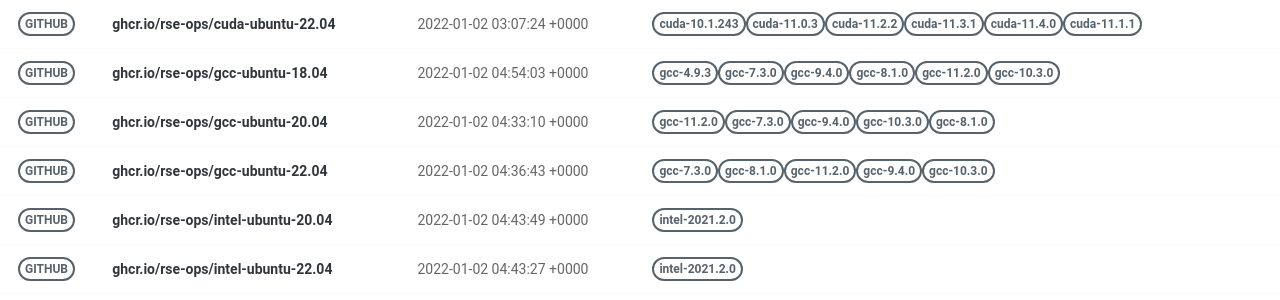
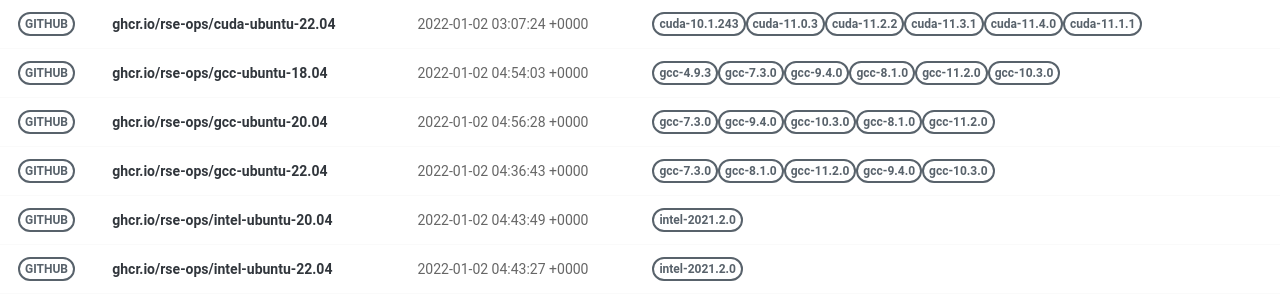
Before and after one commit to rse-ops/docker-images, a Jekyll site: the page built from pages/index.md, in a window 1280 px wide. Shown: the part 326-626 px from the top of the page. Built offline with Jekyll 4.4.1, drawn with Linux system fonts in a browser that asks for light colours; nearby versions of some CDN libraries.

Commit message:
Automated push to update library 2022-01-02

```diff
--- a/_library/ghcr.io-rse-ops-gcc-ubuntu-20.04.md
+++ b/_library/ghcr.io-rse-ops-gcc-ubuntu-20.04.md
@@ -1,14 +1,11 @@
 ---
 layout: container
 name: ghcr.io/rse-ops/gcc-ubuntu-20.04
-updated_at: 2022-01-02 04:33:10.157627
+updated_at: 2022-01-02 04:56:28.756769
 
 
 container_url: https://github.com/orgs/rse-ops/packages/container/package/gcc-ubuntu-20.04
 versions:
- - tag: gcc-11.2.0
-   dockerfile: https://github.com/rse-ops/docker-images/blob/main/ubuntu/gcc/Dockerfile
-   manifest: https://crane.ggcr.dev/manifest/ghcr.io/rse-ops/gcc-ubuntu-20.04:gcc-11.2.0
  - tag: gcc-7.3.0
    dockerfile: https://github.com/rse-ops/docker-images/blob/main/ubuntu/gcc/Dockerfile
    manifest: https://crane.ggcr.dev/manifest/ghcr.io/rse-ops/gcc-ubuntu-20.04:gcc-7.3.0
```
Also changed, not shown: other parts of _library/ghcr.io-rse-ops-gcc-ubuntu-20.04.md (+3 -0 lines).
